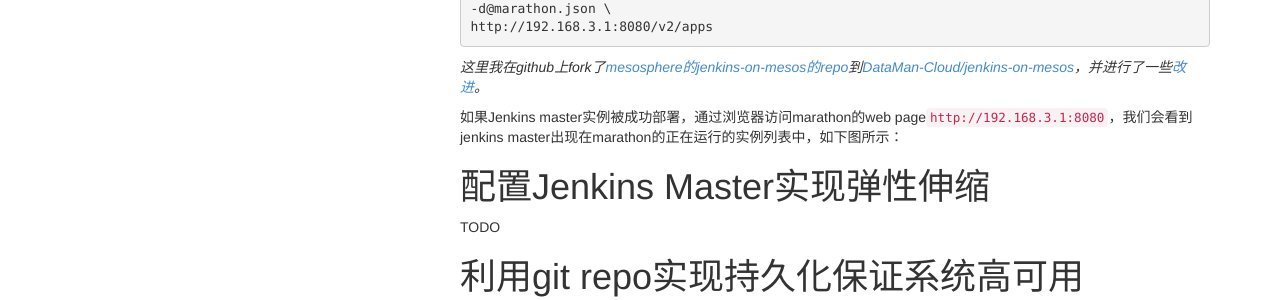
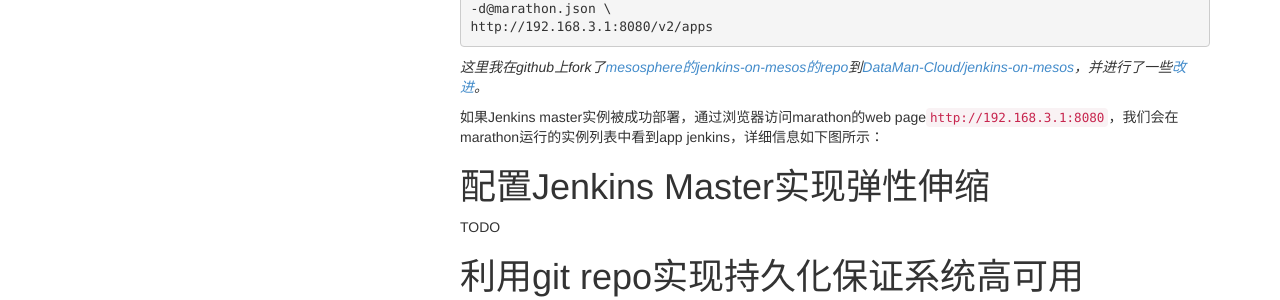
Before and after one commit to vitan/vitan.github.io, a Jekyll site: the page built from _posts/2015-05-12-jenkins-on-mesos.md, in a window 1280 px wide and 900 px high, scrolled down 581 px. Shown: the part 353-653 px from the top of the window. Built offline with Jekyll 4.4.1, drawn with Linux system fonts in a browser that asks for light colours; Markdown is read by kramdown in place of the engine named in the settings; comment, search, counter and statistics services are not loaded.

Commit message:
Update 2015-05-12-jenkins-on-mesos.md

```diff
--- a/_posts/2015-05-12-jenkins-on-mesos.md
+++ b/_posts/2015-05-12-jenkins-on-mesos.md
@@ -44,7 +44,7 @@
 
   *这里我在github上fork了[mesosphere的jenkins-on-mesos的repo](https://github.com/mesosphere/jenkins-on-mesos)到[DataMan-Cloud/jenkins-on-mesos](https://github.com/Dataman-Cloud/jenkins-on-mesos)，并进行了一些[改进](https://github.com/Dataman-Cloud/jenkins-on-mesos/commits?author=vitan)。*
 
-  如果Jenkins master实例被成功部署，通过浏览器访问marathon的web page``http://192.168.3.1:8080``，我们会看到jenkins master出现在marathon的正在运行的实例列表中，如下图所示：
+  如果Jenkins master实例被成功部署，通过浏览器访问marathon的web page``http://192.168.3.1:8080``，我们会在marathon运行的实例列表中看到app jenkins，详细信息如下图所示：
 
 
 
```
